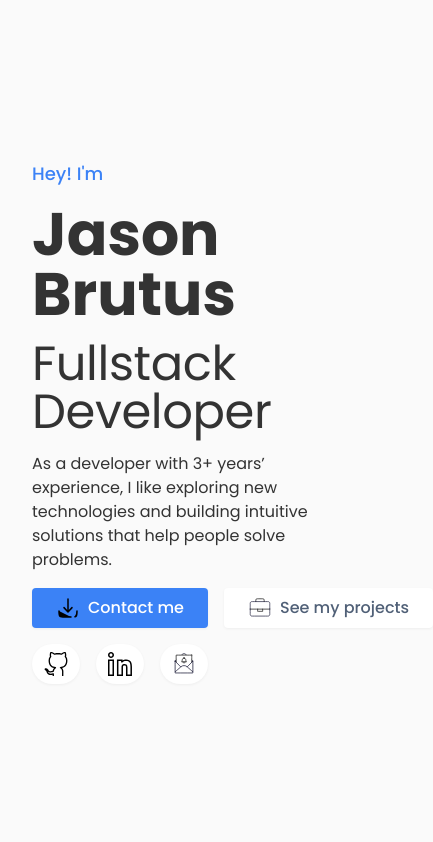
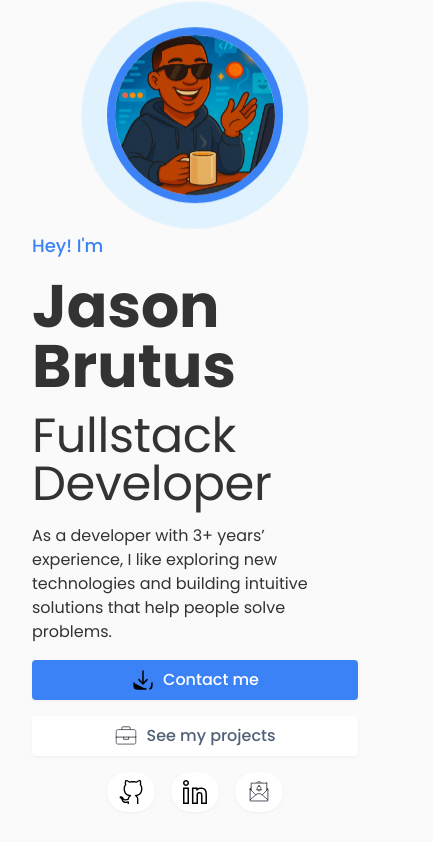
Before and after one commit to BlastChaos/jason-portfolio, a Next.js app: page /en in a window 390 px wide. Shown: the whole page, 433 px wide, since content can reach past the window. Built offline with nearby package versions, Linux system fonts and the light colour scheme.

Commit message:
better mobile

```diff
--- a/src/Section/Hero/ui/Contact.tsx
+++ b/src/Section/Hero/ui/Contact.tsx
@@ -8,7 +8,7 @@ export const Contact: React.FC = () => {
   };
 
   return (
-    <div className="flex flex-row gap-4">
+    <div className="flex flex-row gap-4 md:justify-start justify-center">
       <IconButton
         variant={"secondary"}
         icon="github"
--- a/src/Section/Hero/ui/Hero.tsx
+++ b/src/Section/Hero/ui/Hero.tsx
@@ -13,8 +13,12 @@ export const Hero: React.FC<Props> = async (props: Props) => {
 
   const texts = Object.values(hero.whoAmI);
   return (
-    <div className={"grid grid-cols-1 md:grid-cols-2 md:h-[93svh] h-svh"}>
-      <div className="flex flex-col  md:items-start justify-center gap-4">
+    <div
+      className={
+        "flex flex-col md:grid md:grid-cols-2 h-svh pt-8 md:pt-0 gap-6 md:h-[93svh]"
+      }
+    >
+      <div className="flex flex-col justify-center gap-4 order-2 md:order-1">
         <Typography
           type={"lg"}
           text={hero.introduction}
@@ -27,7 +31,7 @@ export const Hero: React.FC<Props> = async (props: Props) => {
           text={hero.description}
           className={"md:w-[77%]"}
         />
-        <div className="flex flex-row gap-4">
+        <div className="flex flex-col md:flex-row  gap-4">
           <TextIconButton text={hero.contactMe} icon="download" size={"lg"} />
           <TextIconButton
             text={hero.work}
@@ -39,12 +43,12 @@ export const Hero: React.FC<Props> = async (props: Props) => {
         <Contact />
       </div>
 
-      <div className="hidden md:flex justify-center relative items-center animate-[float_4s_ease-in-out_infinite]">
-        <div className="rounded-full w-110 h-110 absolute bg-accent animate-[pulsation_4s_ease-in-out_infinite]" />
+      <div className="flex justify-center relative items-center animate-[float_4s_ease-in-out_infinite]  order-1 md:order-2">
+        <div className="rounded-full w-56 h-56 md:w-110 md:h-110 absolute bg-accent animate-[pulsation_4s_ease-in-out_infinite]" />
         <Icons
           iconType="me"
           size="lg"
-          className="rounded-full w-96 h-96 border-primary border-8 z-10 transition-transform duration-300 hover:scale-105"
+          className="rounded-full w-44 h-44 md:w-96 md:h-96  border-primary border-8 z-10 transition-transform duration-300 hover:scale-105"
         />
       </div>
     </div>
```
